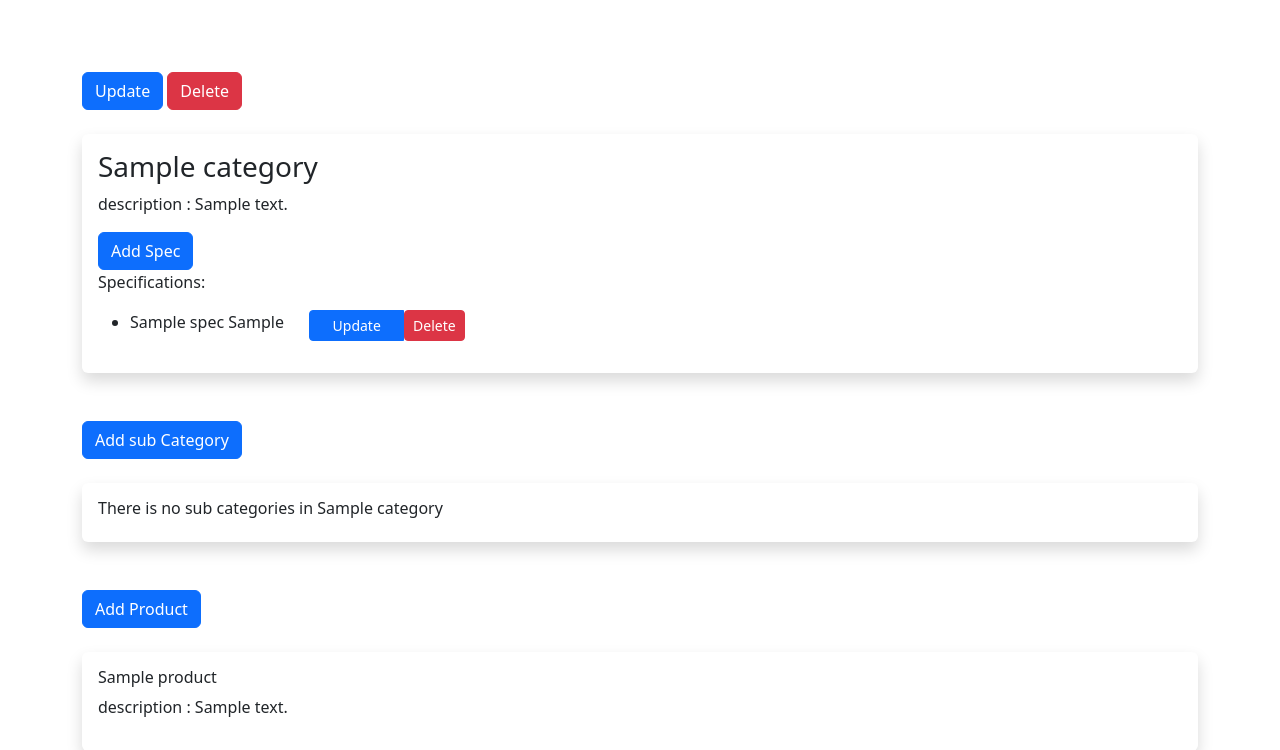
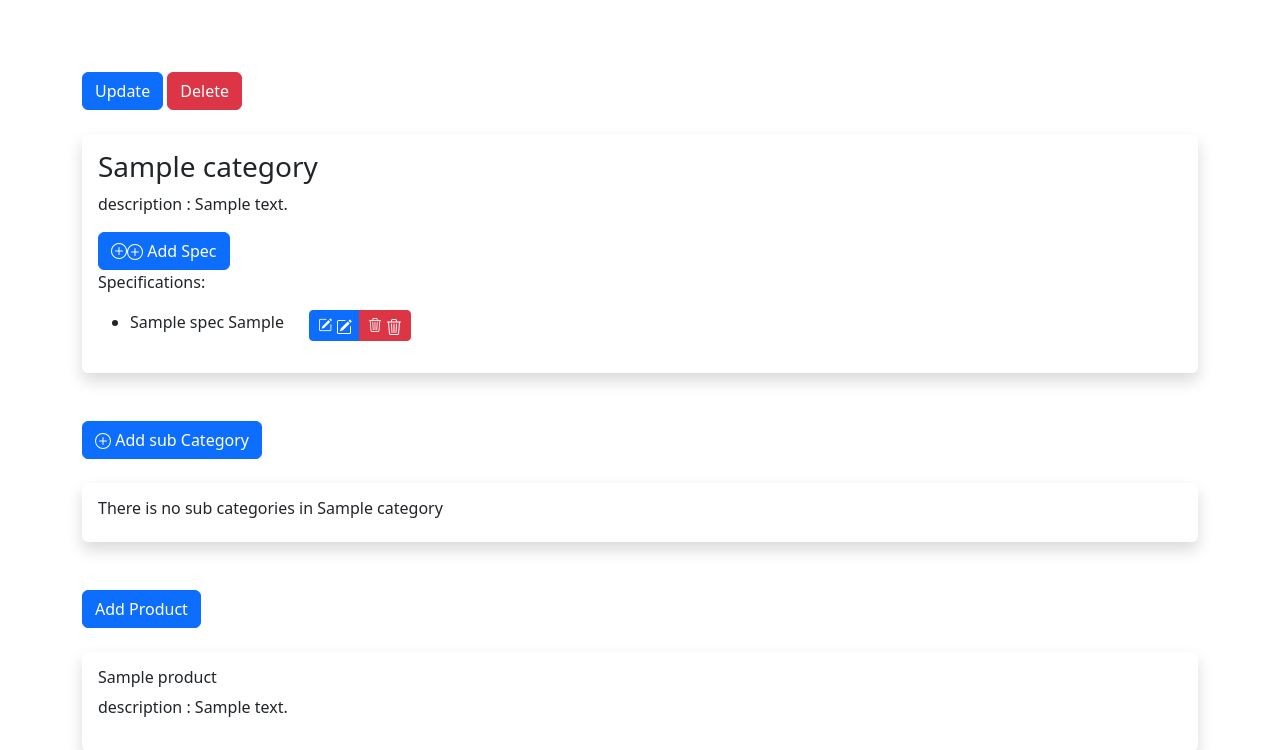
Before and after one commit to OsamaNasr01/django-taqa, a Django app: a page that uses taqatools/templates/base.html in a window 1280 px wide. Shown: the part 56-806 px from the top of the page. Run offline with Django 4.2, Linux system fonts and the light colour scheme; tables that the repository leaves empty hold one stand-in row (values such as "Sample post"); some libraries are stand-ins or nearby versions.

Commit message:
Bootstrap styling

```diff
--- a/taqatools/templates/base.html
+++ b/taqatools/templates/base.html
@@ -7,7 +7,9 @@
     <title>{% block title %}{% endblock %}</title>
 
     <link href="{% static 'members/bootstrap/css/bootstrap.min.css' %}" rel="stylesheet">
+    <link href="https://cdn.jsdelivr.net/npm/bootstrap-icons@1.10.5/font/bootstrap-icons.css" rel="stylesheet">
     <script src="{% static 'members/bootstrap/js/bootstrap.bundle.min.js' %}"></script>
+
 
 
 
--- a/taqatools/templates/products/categories/p_category_profile.html
+++ b/taqatools/templates/products/categories/p_category_profile.html
@@ -85,7 +85,10 @@
         </h3>
         <p>description : {{ category.description }}</p>
         <button type="button" class="btn btn-primary"
-          data-bs-toggle="modal" data-bs-target="#add-spec-modal">
+          data-bs-toggle="modal" data-bs-target="#add-spec-modal"><i class="bi bi-plus-circle"></i><svg xmlns="http://www.w3.org/2000/svg" width="16" height="16" fill="currentColor" class="bi bi-plus-circle" viewBox="0 0 16 16">
+            <path d="M8 15A7 7 0 1 1 8 1a7 7 0 0 1 0 14zm0 1A8 8 0 1 0 8 0a8 8 0 0 0 0 16z"/>
+            <path d="M8 4a.5.5 0 0 1 .5.5v3h3a.5.5 0 0 1 0 1h-3v3a.5.5 0 0 1-1 0v-3h-3a.5.5 0 0 1 0-1h3v-3A.5.5 0 0 1 8 4z"/>
+          </svg>
           Add Spec
         </button>
         <p>Specifications:</p>
@@ -93,24 +96,42 @@
         {% for spec in category.specs.all %}
         <ul>
           <div class="row">
-            <div class = "col-2">
-            <li>{{ spec.name }} {% if not spec.unit == None %} {{ spec.unit }} {% endif %}</li>
+            <div class="col-2">
+              <li>{{ spec.name }} {% if not spec.unit == None %} {{ spec.unit }} {% endif %}</li>
             </div>
-            <div class="btn-group col-2">
-              <a href="{% url 'update_spec' spec.id %}" class="btn btn-primary btn-sm">Update</a>
-              <form action="{% url 'delete_spec' spec.id %}" method="POST">
-                {% csrf_token %}
-                <button type="submit"  class="btn btn-danger btn-sm">Delete</button>
-              </form>
+            <div class="col-2">
+              <div class="btn-group">
+                <a href="{% url 'update_spec' spec.id %}" class="btn btn-primary btn-sm" data-bs-toggle="tooltip" data-bs-placement="top" title="Update">
+                  <i class="bi bi-pencil-square"></i>
+                  <svg xmlns="http://www.w3.org/2000/svg" width="16" height="16" fill="currentColor" class="bi bi-pencil-square" viewBox="0 0 16 16">
+                    <path d="M15.502 1.94a.5.5 0 0 1 0 .706L14.459 3.69l-2-2L13.502.646a.5.5 0 0 1 .707 0l1.293 1.293zm-1.75 2.456-2-2L4.939 9.21a.5.5 0 0 0-.121.196l-.805 2.414a.25.25 0 0 0 .316.316l2.414-.805a.5.5 0 0 0 .196-.12l6.813-6.814z"/>
+                    <path fill-rule="evenodd" d="M1 13.5A1.5 1.5 0 0 0 2.5 15h11a1.5 1.5 0 0 0 1.5-1.5v-6a.5.5 0 0 0-1 0v6a.5.5 0 0 1-.5.5h-11a.5.5 0 0 1-.5-.5v-11a.5.5 0 0 1 .5-.5H9a.5.5 0 0 0 0-1H2.5A1.5 1.5 0 0 0 1 2.5v11z"/>
+                  </svg>
+                </a>
+                <form action="{% url 'delete_spec' spec.id %}" method="POST" class="btn-group">
+                  {% csrf_token %}
+                  <button type="submit" class="btn btn-danger btn-sm" data-bs-toggle="tooltip" data-bs-placement="top" title="Delete">
+                    <i class="bi bi-trash3"></i>
+                    <svg xmlns="http://www.w3.org/2000/svg" width="16" height="16" fill="currentColor" class="bi bi-trash3" viewBox="0 0 16 16">
+                      <path d="M6.5 1h3a.5.5 0 0 1 .5.5v1H6v-1a.5.5 0 0 1 .5-.5ZM11 2.5v-1A1.5 1.5 0 0 0 9.5 0h-3A1.5 1.5 0 0 0 5 1.5v1H2.506a.58.58 0 0 0-.01 0H1.5a.5.5 0 0 0 0 1h.538l.853 10.66A2 2 0 0 0 4.885 16h6.23a2 2 0 0 0 1.994-1.84l.853-10.66h.538a.5.5 0 0 0 0-1h-.995a.59.59 0 0 0-.01 0H11Zm1.958 1-.846 10.58a1 1 0 0 1-.997.92h-6.23a1 1 0 0 1-.997-.92L3.042 3.5h9.916Zm-7.487 1a.5.5 0 0 1 .528.47l.5 8.5a.5.5 0 0 1-.998.06L5 5.03a.5.5 0 0 1 .47-.53Zm5.058 0a.5.5 0 0 1 .47.53l-.5 8.5a.5.5 0 1 1-.998-.06l.5-8.5a.5.5 0 0 1 .528-.47ZM8 4.5a.5.5 0 0 1 .5.5v8.5a.5.5 0 0 1-1 0V5a.5.5 0 0 1 .5-.5Z"/>
+                    </svg>
+                  </button>
+                </form>
+              </div>
             </div>
           </div>
+
+
         </ul>
 
         {% endfor %}
     </div>
 
     <button type="button" class="btn btn-primary"
-      data-bs-toggle="modal" data-bs-target="#add-category-modal">
+      data-bs-toggle="modal" data-bs-target="#add-category-modal"></i><svg xmlns="http://www.w3.org/2000/svg" width="16" height="16" fill="currentColor" class="bi bi-plus-circle" viewBox="0 0 16 16">
+        <path d="M8 15A7 7 0 1 1 8 1a7 7 0 0 1 0 14zm0 1A8 8 0 1 0 8 0a8 8 0 0 0 0 16z"/>
+        <path d="M8 4a.5.5 0 0 1 .5.5v3h3a.5.5 0 0 1 0 1h-3v3a.5.5 0 0 1-1 0v-3h-3a.5.5 0 0 1 0-1h3v-3A.5.5 0 0 1 8 4z"/>
+      </svg>
       Add sub Category
     </button><br><br>
 
```
Also changed, not shown: taqatools/templates/products/products/product.html (+14 -3 lines).
